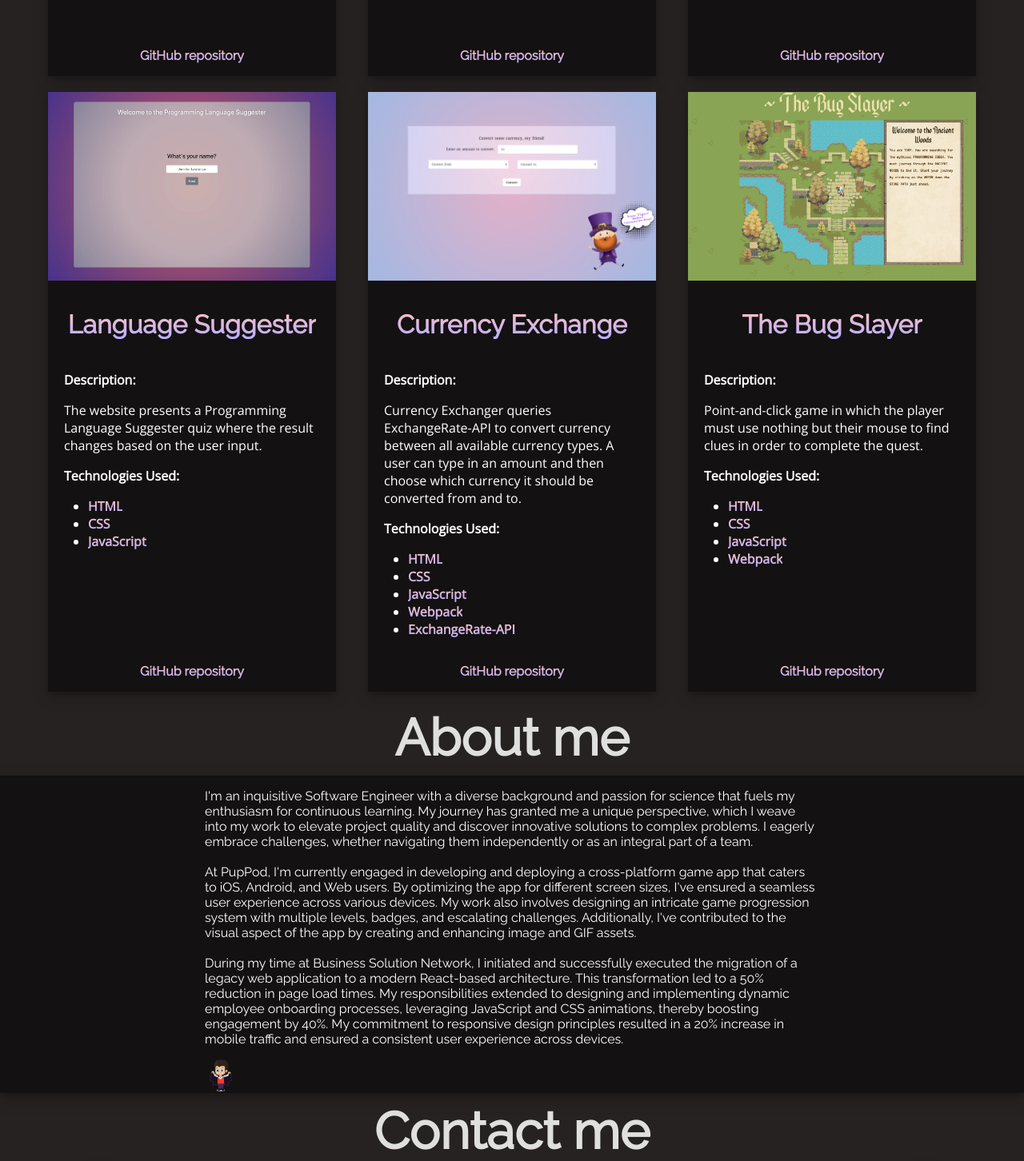
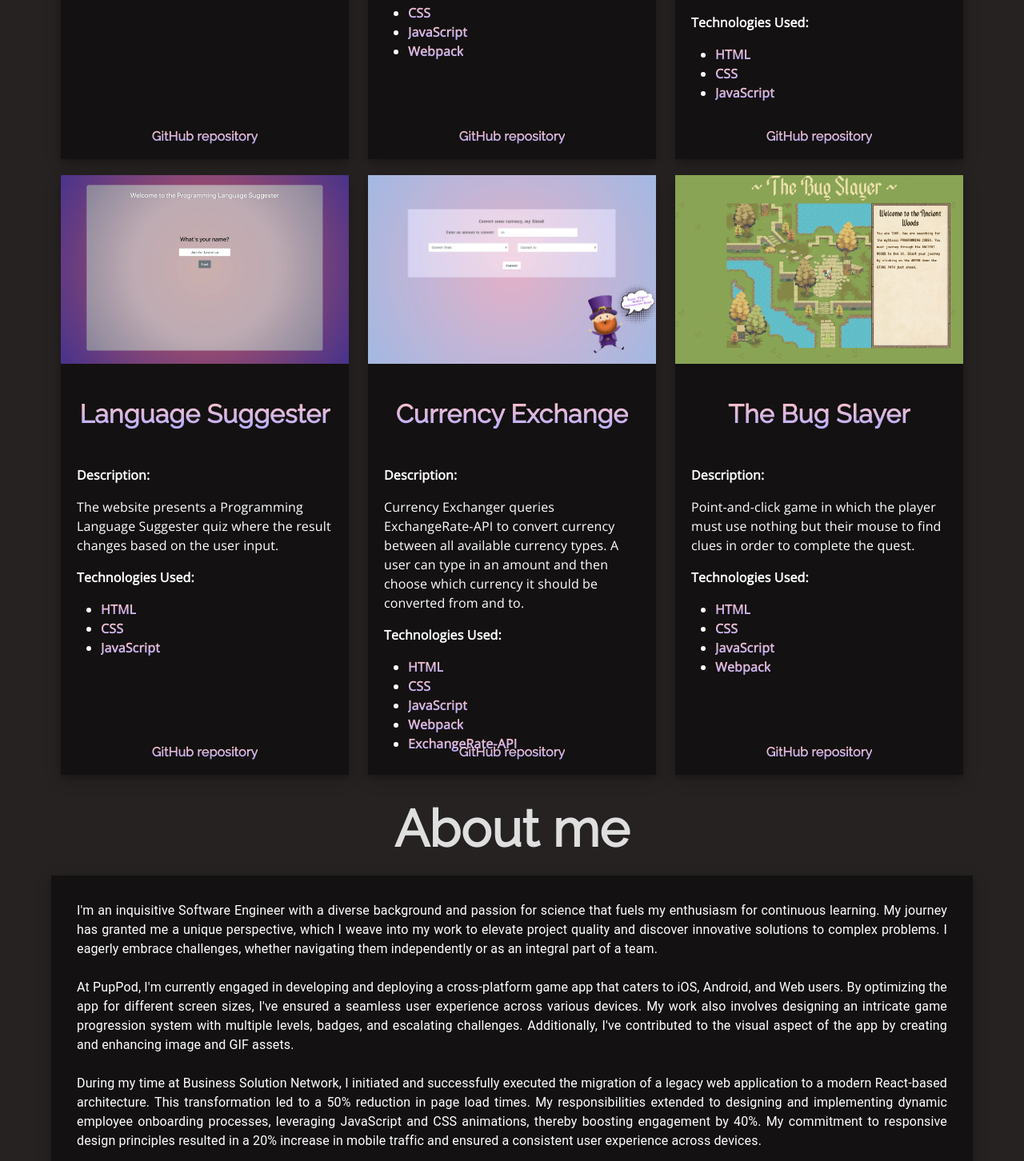
Before and after one commit to anton3ch/portfolio-react, a React (Create React App) app: page / in a window 1280 px wide. Shown: the part 1278-2730 px from the top of the page at 80% size. Built offline with nearby package versions, Linux system fonts and the light colour scheme.

Commit message:
edit styling

```diff
--- a/package.json
+++ b/package.json
@@ -3,17 +3,20 @@
   "version": "0.1.0",
   "private": true,
   "dependencies": {
+    "@emotion/react": "^11.11.4",
+    "@emotion/styled": "^11.11.5",
+    "@mui/material": "^5.16.0",
     "@testing-library/jest-dom": "^5.16.5",
     "@testing-library/react": "^13.4.0",
     "@testing-library/user-event": "^13.5.0",
     "animate.css": "^4.1.1",
+    "formik": "^2.2.9",
     "react": "^18.2.0",
     "react-dom": "^18.2.0",
     "react-helmet": "^6.1.0",
     "react-scripts": "^5.0.1",
     "scrollreveal": "^4.0.9",
     "web-vitals": "^2.1.4",
-    "formik": "^2.2.9",
     "yup": "^0.32.11"
   },
   "scripts": {
--- a/src/components/AboutMe.js
+++ b/src/components/AboutMe.js
@@ -1,6 +1,6 @@
 import React from "react";
 import vampireKid from "./../img/vampire.png";
-
+import { Typography } from "@mui/material";
 export default function AboutMe() {
   return (
     <div className="about animate__animated animate__headShake mx-3">
@@ -8,7 +8,7 @@ export default function AboutMe() {
       {/* <hr /> */}
       <div className="card cardAbout">
         <div className="card-body aboutText">
-          <p>
+          <Typography className="text-justify">
             I'm an inquisitive Software Engineer with a diverse background and
             passion for science that fuels my enthusiasm for continuous
             learning. My journey has granted me a unique perspective, which I
@@ -35,8 +35,8 @@ export default function AboutMe() {
             engagement by 40%. My commitment to responsive design principles
             resulted in a 20% increase in mobile traffic and ensured a
             consistent user experience across devices.
-          </p>
-          <img className="float" src={vampireKid} alt="vampire kid" />
+          </Typography>
+          {/* <img className="float" src={vampireKid} alt="vampire kid" /> */}
         </div>
       </div>
     </div>
--- a/src/components/App.js
+++ b/src/components/App.js
@@ -6,20 +6,23 @@ import React from "react";
 import Footer from "./Footer";
 import ContactMeSection from "./ContactMeSection";
 import { Helmet } from "react-helmet";
+import { ThemeProvider, CssBaseline, Container } from "@mui/material";
 
 function App() {
   return (
     <div className="outer-box">
       <div className="container pb-1">
-        <Helmet>
-          <title>Anton Ch</title>
-        </Helmet>
+        <CssBaseline />
+        {/* <Helmet>0 */}
+        <title>Anton Ch</title>
+        {/* </Helmet> */}
         <Intro />
-        <ProjectList />
-        <AboutMe />
-        <ContactMeSection />
-        <SidePanel />
-
+        <Container>
+          <ProjectList />
+          <AboutMe />
+          <ContactMeSection />
+          <SidePanel />
+        </Container>
         <Footer />
       </div>
     </div>
--- a/src/components/ContactMeSection.js
+++ b/src/components/ContactMeSection.js
@@ -99,7 +99,7 @@ const LandingSection = () => {
   });
 
   return (
-    <>
+    <div className="contact">
       <h2 className="sectionTitle">Contact me</h2>
       <FormikProvider value={formik}>
         <div className="card cardForm">
@@ -131,7 +131,7 @@ const LandingSection = () => {
           </Form>
         </div>
       </FormikProvider>
-    </>
+    </div>
   );
 };
 
--- a/src/components/Footer.js
+++ b/src/components/Footer.js
@@ -15,14 +15,14 @@ export default function Footer() {
         <a href="https://github.com/anton3ch" rel="noreferrer" target="_blank">
           <img src={github} alt="GitHub Icon" />
         </a>
-
+        {/*
         <a
           href="https://www.instagram.com/antony.chase/"
           rel="noreferrer"
           target="_blank"
         >
           <img src={instagram} alt="Instagram Icon" />
-        </a>
+        </a> */}
 
         <a
           href="https://www.linkedin.com/in/anton3ch/"
--- a/src/index.css
+++ b/src/index.css
@@ -1,6 +1,8 @@
 @import 'animate.css';
 @import url('https://fonts.googleapis.com/css2?family=Open+Sans&family=Raleway&display=swap');
-
+@tailwind base;
+@tailwind components;
+@tailwind utilities;
 
 body {
   margin: 0;
@@ -9,6 +11,10 @@ body {
     sans-serif;
   -webkit-font-smoothing: antialiased;
   -moz-osx-font-smoothing: grayscale;
+}
+
+.text-justify {
+  text-align: justify;
 }
 
 code {
@@ -39,10 +45,10 @@ footer-bg {
 
 .outer-box{
     background-color: rgba(106, 91, 91, 0.373);
-    width: 100%;
+    width: 100% !important;
     margin: 0;
     padding: 0;
-    display: flex;
+    /* display: flex; */
     justify-content: center;
 
 }
@@ -527,7 +533,7 @@ a:hover{
 }
 
 .aboutText{
-  max-width: 60%;
+  padding: 2rem;
 }
 
 .cardAbout{
@@ -539,12 +545,19 @@ a:hover{
   padding-left: 50px;
 }
 
+.contact {
+  display: flex;
+  flex-direction: column;
+  justify-content: center;
+  align-items: center;
+}
+
 .cardForm{
   display: flex;
   /* justify-content: center;
   align-items: center;  */
-  width: 80%;
-  padding: 20px;
+  width: 100%;
+  padding: 2rem;
 }
 
 .formBody{
```
Also changed, not shown: 1 other file (tests, documents, lock files or other folders).
